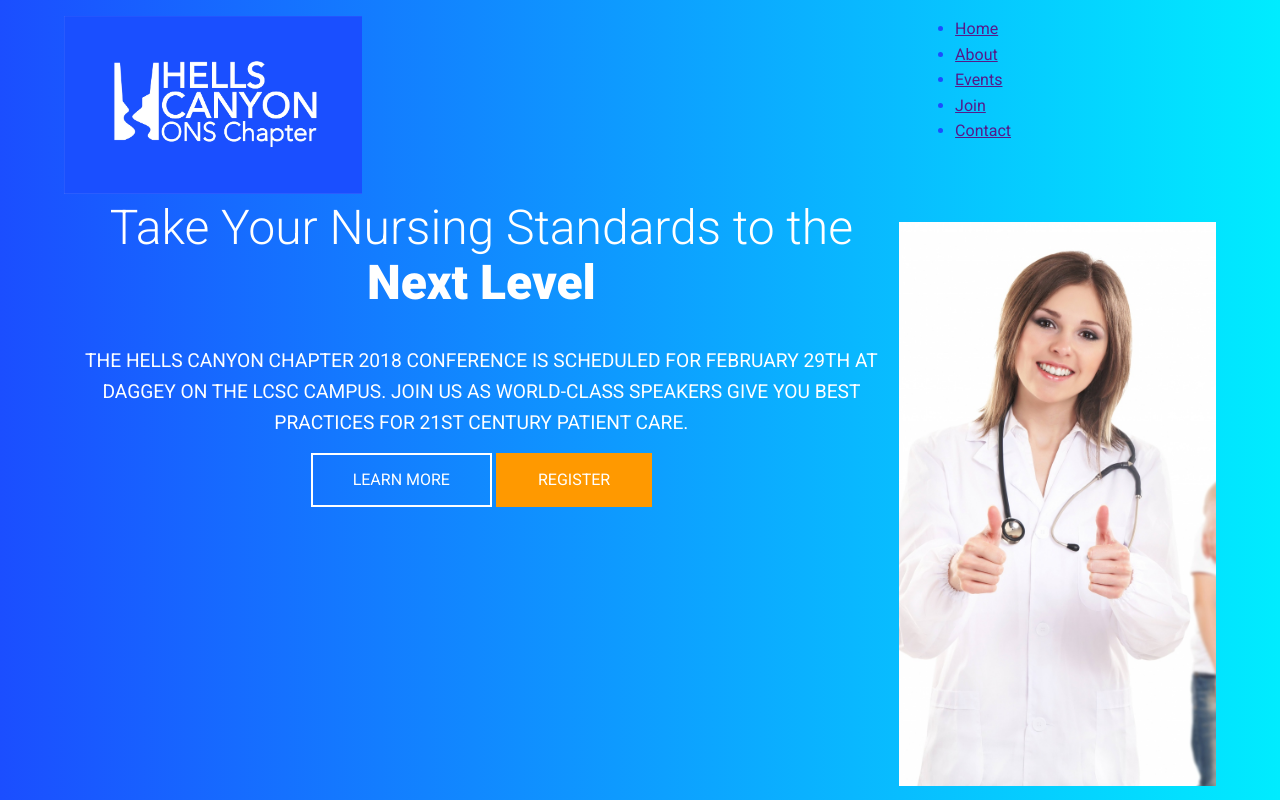
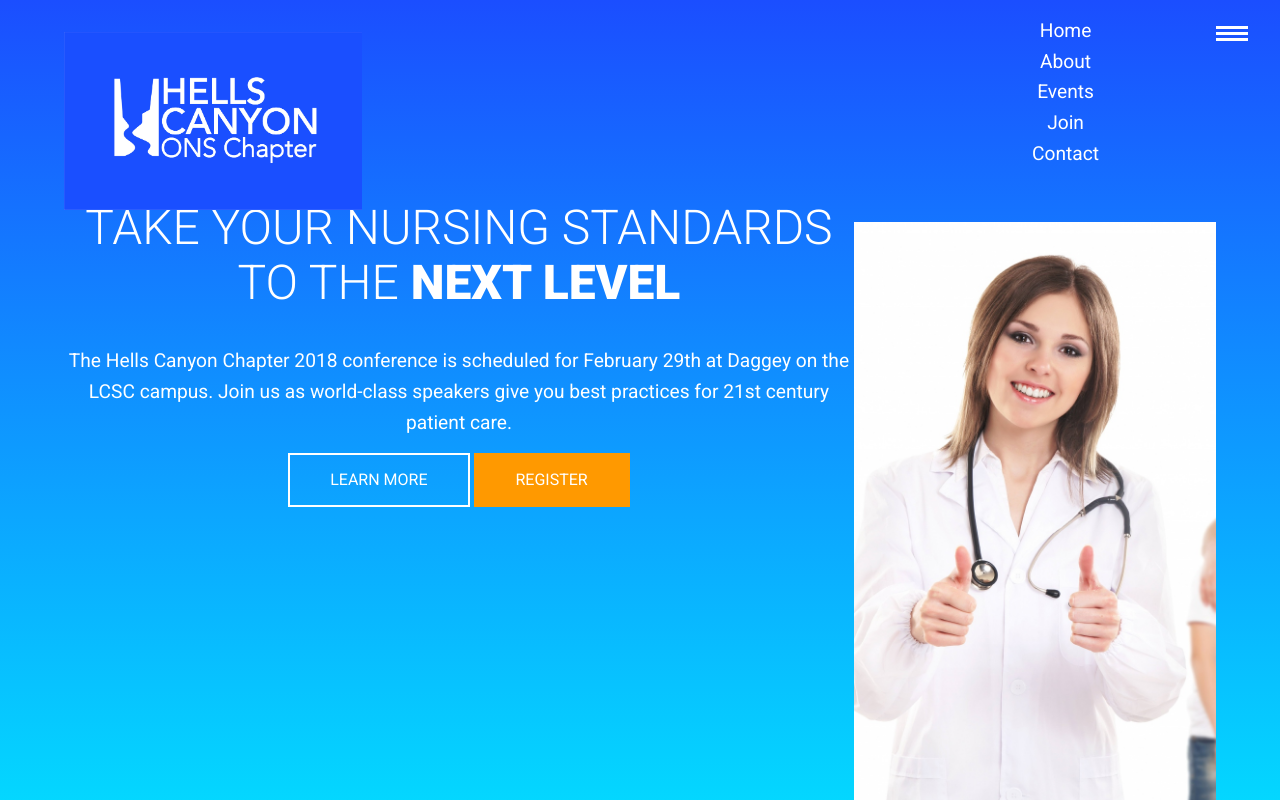
Before and after one commit to gdickison/responsiveStartToFinish, a plain HTML site: page index.html in a window 1280 px wide. Shown: the top 800 px of the page. Drawn offline with nearby package versions, Linux system fonts and the light colour scheme.

Commit message:
mostly upper navigation menu

```diff
--- a/index.html
+++ b/index.html
@@ -5,7 +5,6 @@
   	<meta name="viewport" content="width=device-width, initial-scale=1.0">
   	<meta http-equiv="X-UA-Compatible" content="ie=edge">
   	<link rel="stylesheet" type="text/css" href="css/main.css">
-	<script src="https://use.fontawesome.com/699123b676.js"></script>
 	<title>Hells Canyon ONS</title>
 </head>
 <body>
@@ -21,6 +20,9 @@
 					<li><a href="">Contact</a></li>
 				</ul>
 			</nav>
+			<div class="nav-toggle">
+				<div class="hamburger"></div>
+			</div>
 		</div>
 	</header>
 
@@ -127,6 +129,17 @@
 		</div>
 	</footer>
 
+	<!-- jquery -->
+	<script
+		src="https://code.jquery.com/jquery-3.2.1.min.js"
+		integrity="sha256-hwg4gsxgFZhOsEEamdOYGBf13FyQuiTwlAQgxVSNgt4="
+		crossorigin="anonymous">
+	</script>
 
+	<!-- fontawesome -->
+	<script src="https://use.fontawesome.com/699123b676.js"></script>
+
+	<!-- local js -->
+	<script src="js/scripts.js"></script>
 </body>
 </html>
--- /dev/null
+++ b/js/scripts.js
@@ -0,0 +1,8 @@
+$(document).ready(function(){
+
+    //hamburger menu toggle
+    $('.nav-toggle').click(function(){
+        $('.main-nav').toggleClass('is-open');
+        $('.hamburger').toggleClass('is-open');
+    })
+})
--- a/sass/base/_base.sass
+++ b/sass/base/_base.sass
@@ -12,3 +12,8 @@ img
 	width: 90%
 	max-width: 1200px
 	margin: 0 auto
+
+.unstyled-list
+	margin: 0
+	padding: 0
+	list-style: none
--- a/sass/base/_typography.sass
+++ b/sass/base/_typography.sass
@@ -18,9 +18,9 @@ h2
 .title-large
 	font-size: 3rem
 	font-weight: $font-black
+	text-transform: uppercase
 	span
 		font-weight: $font-light
 
 .text-intro
 	font-size: 1.2rem
-	text-transform: uppercase
--- a/sass/layout/_header.sass
+++ b/sass/layout/_header.sass
@@ -3,6 +3,7 @@
 	top: 0
 	left: 0
 	right: 0
+	padding-top: 1em
 
 logo img
 	margin-top: 16px
--- a/sass/layout/_hero.sass
+++ b/sass/layout/_hero.sass
@@ -1,6 +1,6 @@
 .hero
 	padding: 200px 0 50px 0
-	background: linear-gradient(to right, $main, $secondary)
+	background: linear-gradient($main, $secondary)
 	color: $text-inverse
 	text-align: center
 
--- /dev/null
+++ b/sass/layout/_nav.sass
@@ -0,0 +1,75 @@
+.main-nav
+    postion: absolute
+    top: 0
+    right: 0
+    left: 100%
+    font-size: 1.2rem
+    overflow: hidden
+
+    transition: all ease-in-out 250ms
+
+ul
+    display: flex
+    flex-direction: column
+    text-align: center
+    justify-content: space-around
+
+.main-nav li
+    flex: 1 1 auto
+    display: flex
+    align-items: center
+    justify-content: center
+
+
+a
+    color: $text-inverse
+    text-decoration: none
+
+    &:hover
+        text-decoration: underline
+        font-weight: $font-bold
+
+hamburger.is-open
+    left: 0
+
+// Hamburger menu
+
+.nav-toggle
+    display: block
+    padding: 1em
+    position: absolute
+    right: 1em
+    top: 1em
+    curser: pointer
+
+
+.hamburger, .hamburger::before, .hamburger::after
+    content: ''
+    display: block
+    width: 2em
+    height: 3px
+    background: $white
+    transition: all ease-in-out 250ms
+
+.hamburger::before
+    transform: translateY(-6px)
+
+.hamburger::after
+    transform: translateY(3px)
+
+.hamburger.is-open
+    transform: rotate(45deg)
+
+    &::after
+        transform: rotate(-90deg)
+
+    &::before
+        display: none
+
+
+.nav-footer li
+    background: $main
+    flex: 1 1 auto
+    display: flex
+    align-items: center
+    justify-content: center
--- a/sass/main.sass
+++ b/sass/main.sass
@@ -19,6 +19,7 @@
 @import layout/header
 @import layout/hero
 @import layout/join
+@import layout/nav
 
 
 // 5. Components
```
Also changed, not shown: css/main.css.
